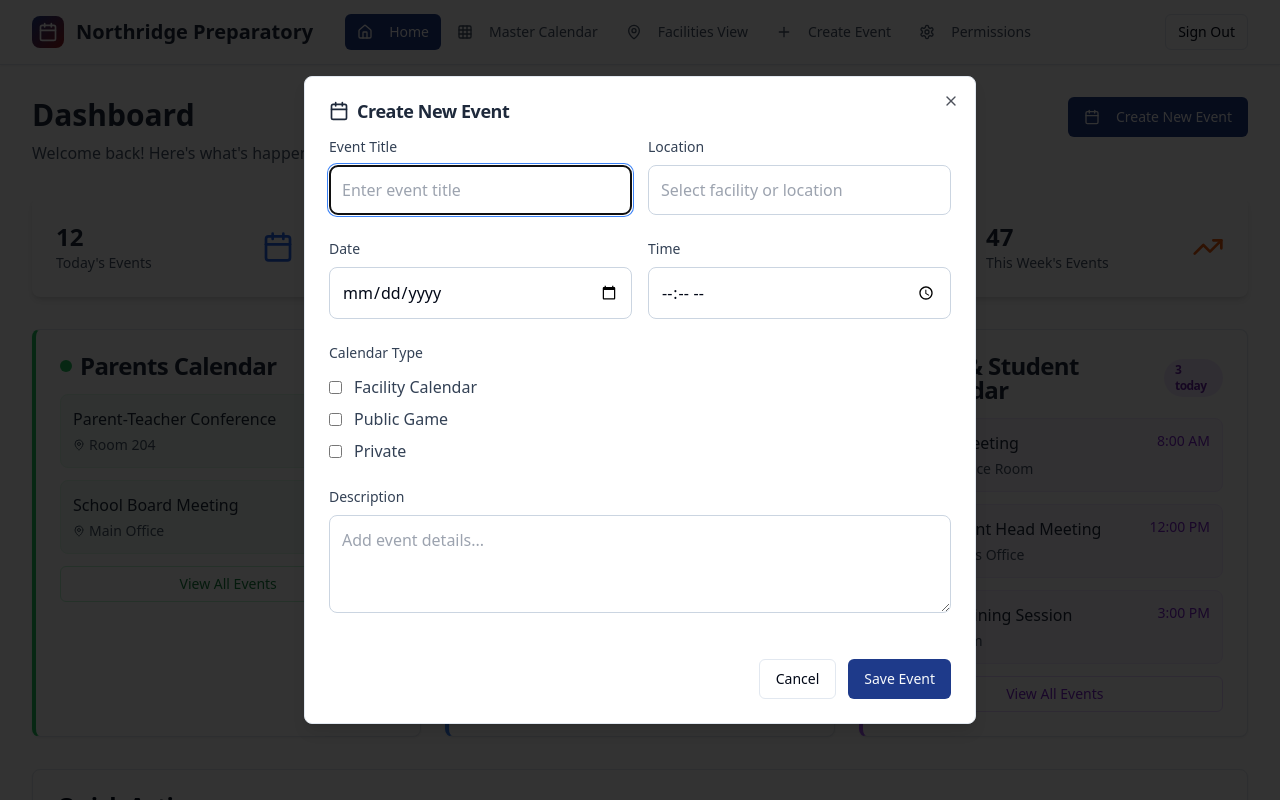
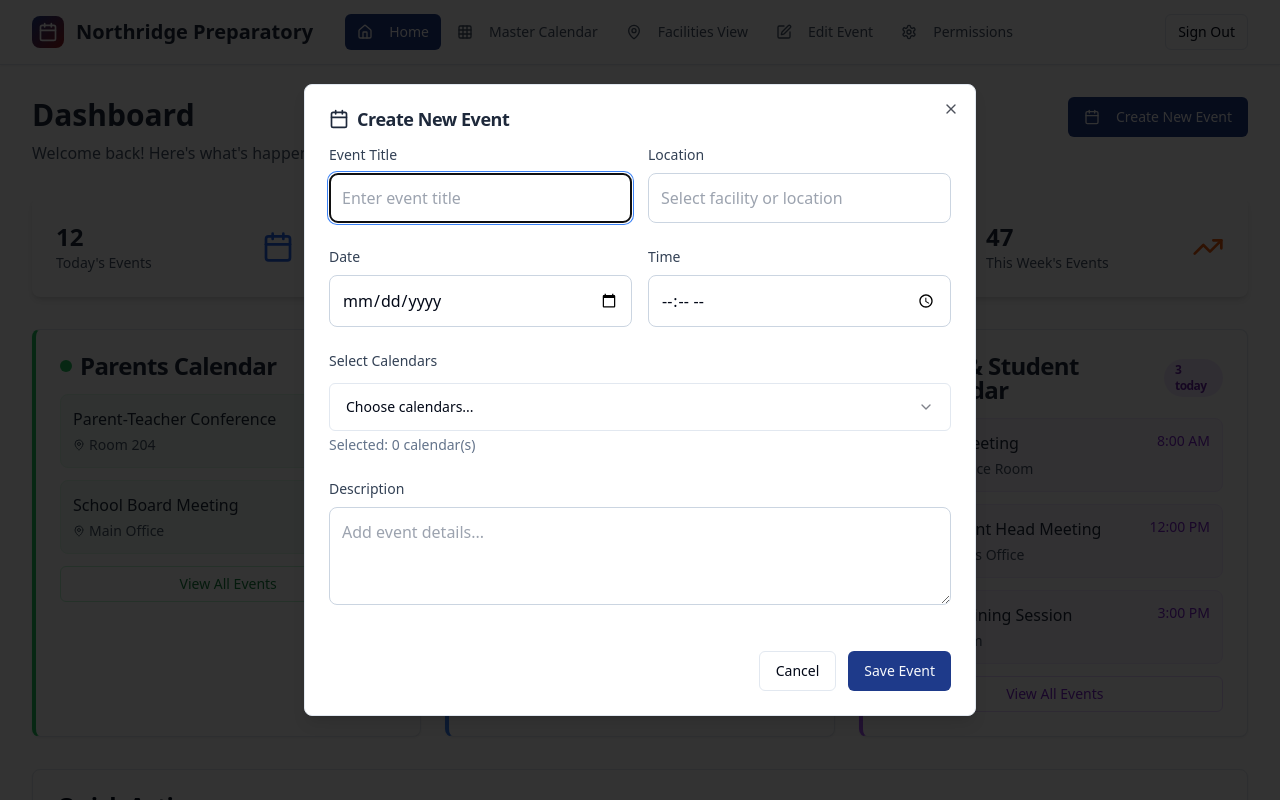
Before and after one commit to hamza-coaldev/northridge-prep-schedule-sync, a React (Vite) app: page / in a window 1280 px wide. Both pictures are taken after a click on the button "Create New Event". Shown: the top 800 px of the page. Built offline with nearby package versions, Linux system fonts and the light colour scheme.

Commit message:
Refactor: Implement multi-select calendar and rename navigation
- Updated the event creation form to use a multi-select dropdown for calendar selection.
- Renamed the "Create Event" navigation tab to "Edit Event".

```diff
--- a/src/components/CreateEventDialog.tsx
+++ b/src/components/CreateEventDialog.tsx
@@ -1,9 +1,10 @@
 
 import { useState } from 'react';
-import { Calendar, Clock, MapPin, AlertTriangle, X } from 'lucide-react';
+import { Calendar, Clock, MapPin, AlertTriangle, X, ChevronDown } from 'lucide-react';
 import { Button } from '@/components/ui/button';
 import { Dialog, DialogContent, DialogHeader, DialogTitle, DialogTrigger } from '@/components/ui/dialog';
 import { Card, CardContent } from '@/components/ui/card';
+import { DropdownMenu, DropdownMenuContent, DropdownMenuCheckboxItem, DropdownMenuTrigger } from '@/components/ui/dropdown-menu';
 
 const CreateEventDialog = () => {
   const [open, setOpen] = useState(false);
@@ -12,14 +13,21 @@ const CreateEventDialog = () => {
     date: '',
     time: '',
     location: '',
-    calendarTypes: {
-      facility: false,
-      publicGame: false,
-      private: false
-    },
+    selectedCalendars: [],
     description: ''
   });
   const [hasConflict, setHasConflict] = useState(false);
+
+  const calendarOptions = [
+    { id: 'facility', name: 'Facility Calendar' },
+    { id: 'publicGame', name: 'Public Game Calendar' },
+    { id: 'teamA', name: 'Team A' },
+    { id: 'teamB', name: 'Team B' },
+    { id: 'gym1', name: 'Gym 1' },
+    { id: 'gym2', name: 'Gym 2' },
+    { id: 'auditorium', name: 'Auditorium' },
+    { id: 'private', name: 'Private Calendar' }
+  ];
 
   const handleInputChange = (field: string, value: string) => {
     setEventData(prev => ({ ...prev, [field]: value }));
@@ -32,11 +40,20 @@ const CreateEventDialog = () => {
     }
   };
 
-  const handleCheckboxChange = (type: string, checked: boolean) => {
+  const handleCalendarToggle = (calendarId: string, checked: boolean) => {
     setEventData(prev => ({
       ...prev,
-      calendarTypes: { ...prev.calendarTypes, [type]: checked }
+      selectedCalendars: checked
+        ? [...prev.selectedCalendars, calendarId]
+        : prev.selectedCalendars.filter(id => id !== calendarId)
     }));
+  };
+
+  const getSelectedCalendarNames = () => {
+    return eventData.selectedCalendars
+      .map(id => calendarOptions.find(cal => cal.id === id)?.name)
+      .filter(Boolean)
+      .join(', ');
   };
 
   return (
@@ -113,38 +130,39 @@ const CreateEventDialog = () => {
             </Card>
           )}
 
-          {/* Calendar Type Checkboxes */}
+          {/* Calendar Selection */}
           <div>
-            <label className="block text-sm font-medium text-slate-700 mb-3">Calendar Type</label>
-            <div className="space-y-2">
-              <label className="flex items-center">
-                <input
-                  type="checkbox"
-                  checked={eventData.calendarTypes.facility}
-                  onChange={(e) => handleCheckboxChange('facility', e.target.checked)}
-                  className="rounded border-slate-300 text-blue-600 mr-3"
-                />
-                <span className="text-slate-700">Facility Calendar</span>
-              </label>
-              <label className="flex items-center">
-                <input
-                  type="checkbox"
-                  checked={eventData.calendarTypes.publicGame}
-                  onChange={(e) => handleCheckboxChange('publicGame', e.target.checked)}
-                  className="rounded border-slate-300 text-blue-600 mr-3"
-                />
-                <span className="text-slate-700">Public Game</span>
-              </label>
-              <label className="flex items-center">
-                <input
-                  type="checkbox"
-                  checked={eventData.calendarTypes.private}
-                  onChange={(e) => handleCheckboxChange('private', e.target.checked)}
-                  className="rounded border-slate-300 text-blue-600 mr-3"
-                />
-                <span className="text-slate-700">Private</span>
-              </label>
-            </div>
+            <label className="block text-sm font-medium text-slate-700 mb-3">Select Calendars</label>
+            <DropdownMenu>
+              <DropdownMenuTrigger asChild>
+                <Button
+                  variant="outline"
+                  className="w-full justify-between h-12 bg-white"
+                >
+                  <span className="text-left flex-1">
+                    {eventData.selectedCalendars.length > 0
+                      ? getSelectedCalendarNames()
+                      : "Choose calendars..."}
+                  </span>
+                  <ChevronDown className="h-4 w-4 opacity-50" />
+                </Button>
+              </DropdownMenuTrigger>
+              <DropdownMenuContent className="w-full min-w-[400px] bg-white" align="start">
+                {calendarOptions.map((calendar) => (
+                  <DropdownMenuCheckboxItem
+                    key={calendar.id}
+                    checked={eventData.selectedCalendars.includes(calendar.id)}
+                    onCheckedChange={(checked) => handleCalendarToggle(calendar.id, checked)}
+                    className="py-2"
+                  >
+                    {calendar.name}
+                  </DropdownMenuCheckboxItem>
+                ))}
+              </DropdownMenuContent>
+            </DropdownMenu>
+            <p className="text-sm text-slate-500 mt-1">
+              Selected: {eventData.selectedCalendars.length} calendar(s)
+            </p>
           </div>
 
           {/* Description */}
--- a/src/components/EditEvent.tsx
+++ b/src/components/EditEvent.tsx
@@ -1,9 +1,11 @@
 
 import { useState } from 'react';
-import { Calendar, Clock, MapPin, Save, Eye, ArrowLeft, Check, Clock as ClockIcon } from 'lucide-react';
+import { Calendar, Clock, MapPin, Save, Eye, ArrowLeft, Check, Clock as ClockIcon, ChevronDown } from 'lucide-react';
 import { Button } from '@/components/ui/button';
 import { Card, CardContent, CardHeader, CardTitle } from '@/components/ui/card';
 import { Badge } from '@/components/ui/badge';
+import { Select, SelectContent, SelectItem, SelectTrigger, SelectValue } from '@/components/ui/select';
+import { DropdownMenu, DropdownMenuContent, DropdownMenuCheckboxItem, DropdownMenuTrigger } from '@/components/ui/dropdown-menu';
 
 const EditEvent = () => {
   const [eventData, setEventData] = useState({
@@ -11,28 +13,44 @@ const EditEvent = () => {
     date: '2024-03-15',
     time: '15:30',
     location: 'Main Gymnasium',
-    calendarTypes: {
-      facility: true,
-      publicGame: false,
-      private: false
-    },
+    selectedCalendars: ['facility', 'teamA'],
     description: 'Regular basketball practice session for varsity team',
     coach: 'Coach Johnson'
   });
 
   const [syncStatus, setSyncStatus] = useState('synced'); // 'synced', 'pending', 'error'
 
+  const calendarOptions = [
+    { id: 'facility', name: 'Facility Calendar' },
+    { id: 'publicGame', name: 'Public Game Calendar' },
+    { id: 'teamA', name: 'Team A' },
+    { id: 'teamB', name: 'Team B' },
+    { id: 'gym1', name: 'Gym 1' },
+    { id: 'gym2', name: 'Gym 2' },
+    { id: 'auditorium', name: 'Auditorium' },
+    { id: 'private', name: 'Private Calendar' }
+  ];
+
   const handleInputChange = (field: string, value: string) => {
     setEventData(prev => ({ ...prev, [field]: value }));
     setSyncStatus('pending');
   };
 
-  const handleCheckboxChange = (type: string, checked: boolean) => {
+  const handleCalendarToggle = (calendarId: string, checked: boolean) => {
     setEventData(prev => ({
       ...prev,
-      calendarTypes: { ...prev.calendarTypes, [type]: checked }
+      selectedCalendars: checked
+        ? [...prev.selectedCalendars, calendarId]
+        : prev.selectedCalendars.filter(id => id !== calendarId)
     }));
     setSyncStatus('pending');
+  };
+
+  const getSelectedCalendarNames = () => {
+    return eventData.selectedCalendars
+      .map(id => calendarOptions.find(cal => cal.id === id)?.name)
+      .filter(Boolean)
+      .join(', ');
   };
 
   const getSyncStatusBadge = () => {
@@ -129,36 +147,37 @@ const EditEvent = () => {
               </div>
 
               <div>
-                <label className="block text-sm font-medium text-slate-700 mb-3">Calendar Type</label>
-                <div className="space-y-2">
-                  <label className="flex items-center">
-                    <input
-                      type="checkbox"
-                      checked={eventData.calendarTypes.facility}
-                      onChange={(e) => handleCheckboxChange('facility', e.target.checked)}
-                      className="rounded border-slate-300 text-blue-600 mr-3"
-                    />
-                    <span className="text-slate-700">Facility Calendar</span>
-                  </label>
-                  <label className="flex items-center">
-                    <input
-                      type="checkbox"
-                      checked={eventData.calendarTypes.publicGame}
-                      onChange={(e) => handleCheckboxChange('publicGame', e.target.checked)}
-                      className="rounded border-slate-300 text-blue-600 mr-3"
-                    />
-                    <span className="text-slate-700">Public Game</span>
-                  </label>
-                  <label className="flex items-center">
-                    <input
-                      type="checkbox"
-                      checked={eventData.calendarTypes.private}
-                      onChange={(e) => handleCheckboxChange('private', e.target.checked)}
-                      className="rounded border-slate-300 text-blue-600 mr-3"
-                    />
-                    <span className="text-slate-700">Private</span>
-                  </label>
-                </div>
+                <label className="block text-sm font-medium text-slate-700 mb-3">Select Calendars</label>
+                <DropdownMenu>
+                  <DropdownMenuTrigger asChild>
+                    <Button
+                      variant="outline"
+                      className="w-full justify-between h-12 bg-white"
+                    >
+                      <span className="text-left flex-1">
+                        {eventData.selectedCalendars.length > 0
+                          ? getSelectedCalendarNames()
+                          : "Choose calendars..."}
+                      </span>
+                      <ChevronDown className="h-4 w-4 opacity-50" />
+                    </Button>
+                  </DropdownMenuTrigger>
+                  <DropdownMenuContent className="w-full min-w-[400px] bg-white" align="start">
+                    {calendarOptions.map((calendar) => (
+                      <DropdownMenuCheckboxItem
+                        key={calendar.id}
+                        checked={eventData.selectedCalendars.includes(calendar.id)}
+                        onCheckedChange={(checked) => handleCalendarToggle(calendar.id, checked)}
+                        className="py-2"
+                      >
+                        {calendar.name}
+                      </DropdownMenuCheckboxItem>
+                    ))}
+                  </DropdownMenuContent>
+                </DropdownMenu>
+                <p className="text-sm text-slate-500 mt-1">
+                  Selected: {eventData.selectedCalendars.length} calendar(s)
+                </p>
               </div>
 
               <div>
@@ -181,7 +200,7 @@ const EditEvent = () => {
             <CardContent className="p-4">
               <h3 className="font-medium text-blue-900 mb-2">Calendar Sync</h3>
               <p className="text-sm text-blue-800 mb-3">
-                Update will sync to all linked calendars: Facility Calendar, Staff Calendar
+                Update will sync to {eventData.selectedCalendars.length} selected calendar(s): {getSelectedCalendarNames()}
               </p>
               {getSyncStatusBadge()}
             </CardContent>
--- a/src/pages/Index.tsx
+++ b/src/pages/Index.tsx
@@ -1,4 +1,3 @@
-
 import { useState } from 'react';
 import { Calendar, Users, Settings, Eye, Home, Edit, Grid, Plus, MapPin } from 'lucide-react';
 import { Button } from '@/components/ui/button';
@@ -16,7 +15,7 @@ const Index = () => {
     { id: 'home', name: 'Home', icon: Home },
     { id: 'master', name: 'Master Calendar', icon: Grid },
     { id: 'facilities', name: 'Facilities View', icon: MapPin },
-    { id: 'create', name: 'Create Event', icon: Plus },
+    { id: 'create', name: 'Edit Event', icon: Edit },
     { id: 'permissions', name: 'Permissions', icon: Settings },
   ];
 
```
